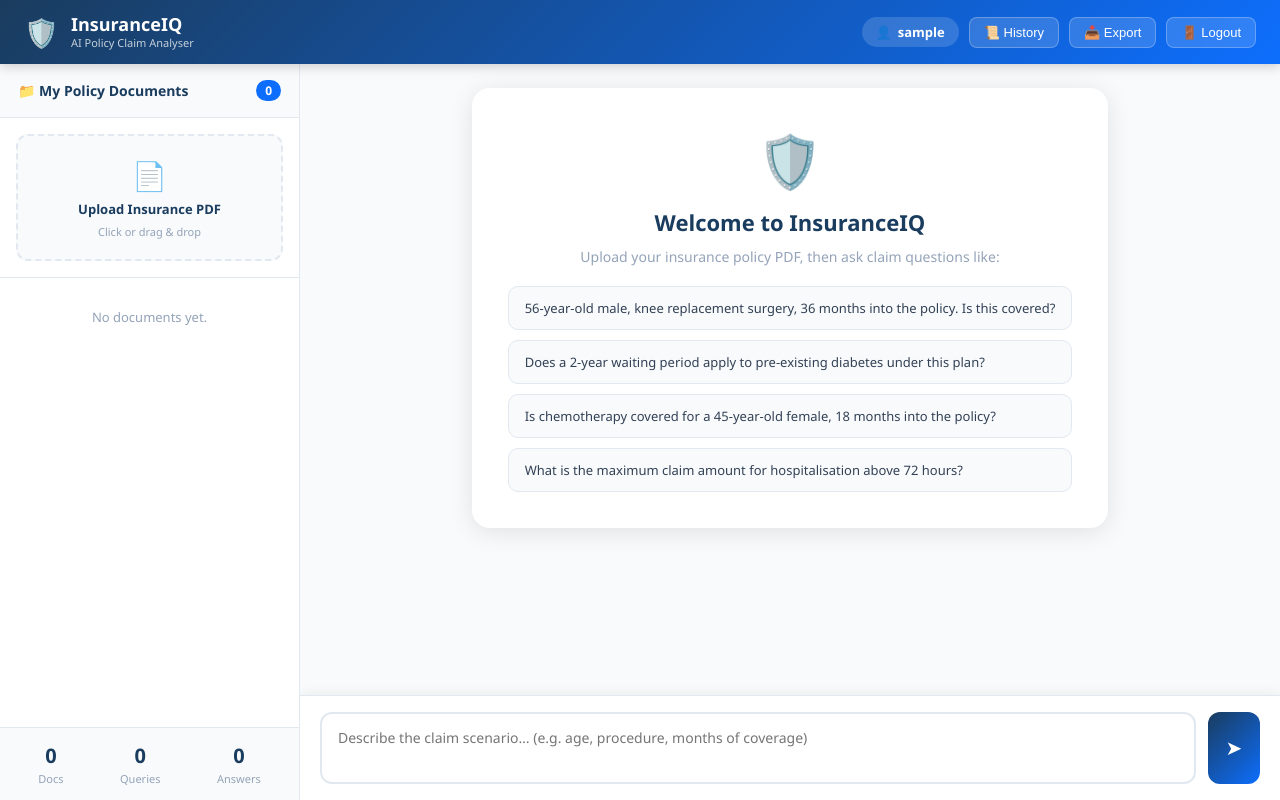
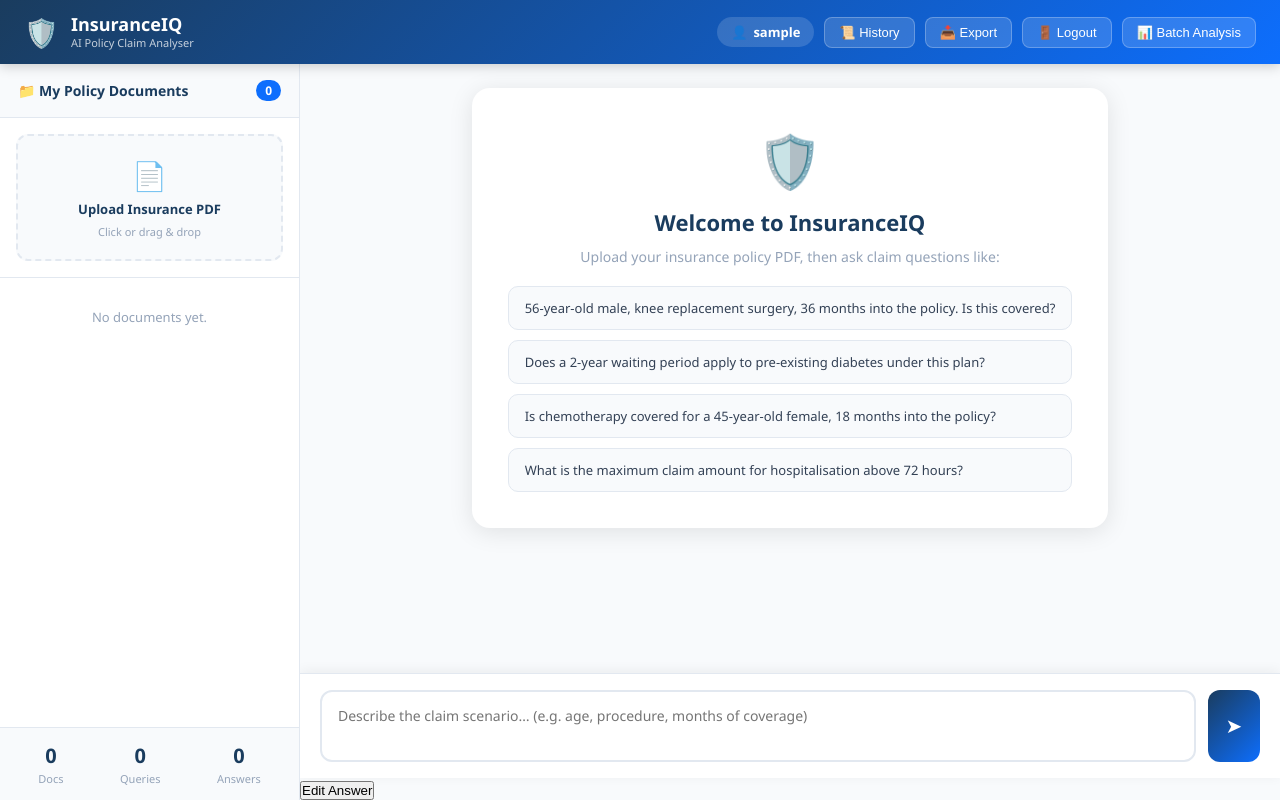
Before and after one commit to ArjunDatta28052004/InsuranceApp, a Flask app: page /home in a window 1280 px wide. Run offline with Flask 3, Linux system fonts and the light colour scheme; the visitor is signed in with stand-in values (Sample User, id 1).

Commit message:
Add Batch Analysis and Edit Answer buttons

```diff
--- a/templates/index.html
+++ b/templates/index.html
@@ -24,6 +24,7 @@
         <button class="nav-btn" onclick="toggleHistory()" title="History">📜 History</button>
         <button class="nav-btn" onclick="exportToExcel()" title="Export">📥 Export</button>
         <button class="nav-btn danger" onclick="logout()" title="Logout">🚪 Logout</button>
+        <button class="nav-btn" onclick="uploadBatchExcel()">📊 Batch Analysis</button>
     </div>
 </header>
 
@@ -88,6 +89,12 @@
                 <span id="askBtnIcon">➤</span>
             </button>
         </div>
+
+        <div id="resultBox">
+            <div id="explanationDisplay" class="p-3"></div>
+            <button onclick="makeEditable()">Edit Answer</button>
+            <button id="saveBtn" style="display:none;" onclick="saveCorrection()">Save</button>
+        </div>
     </section>
 
 </main>
```
